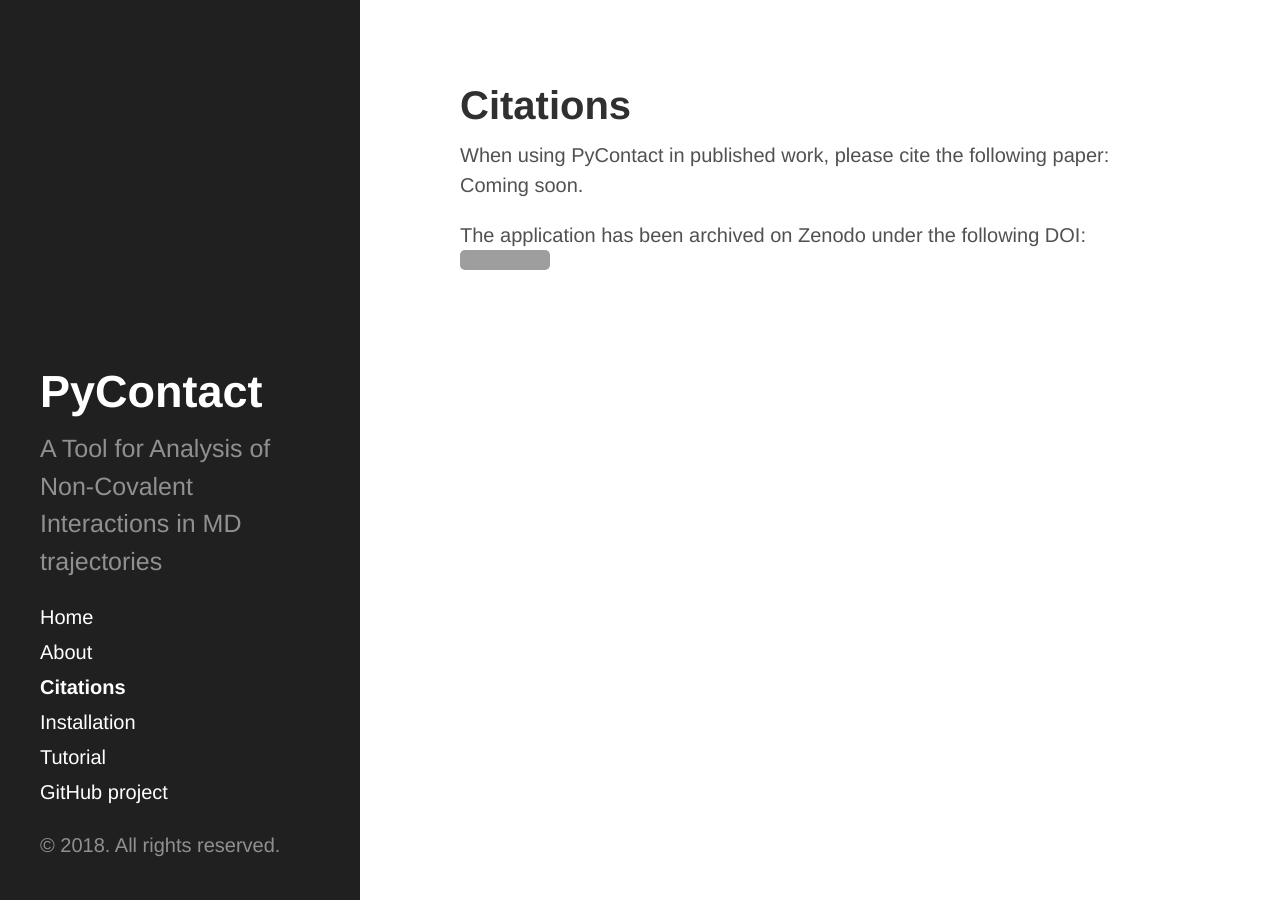
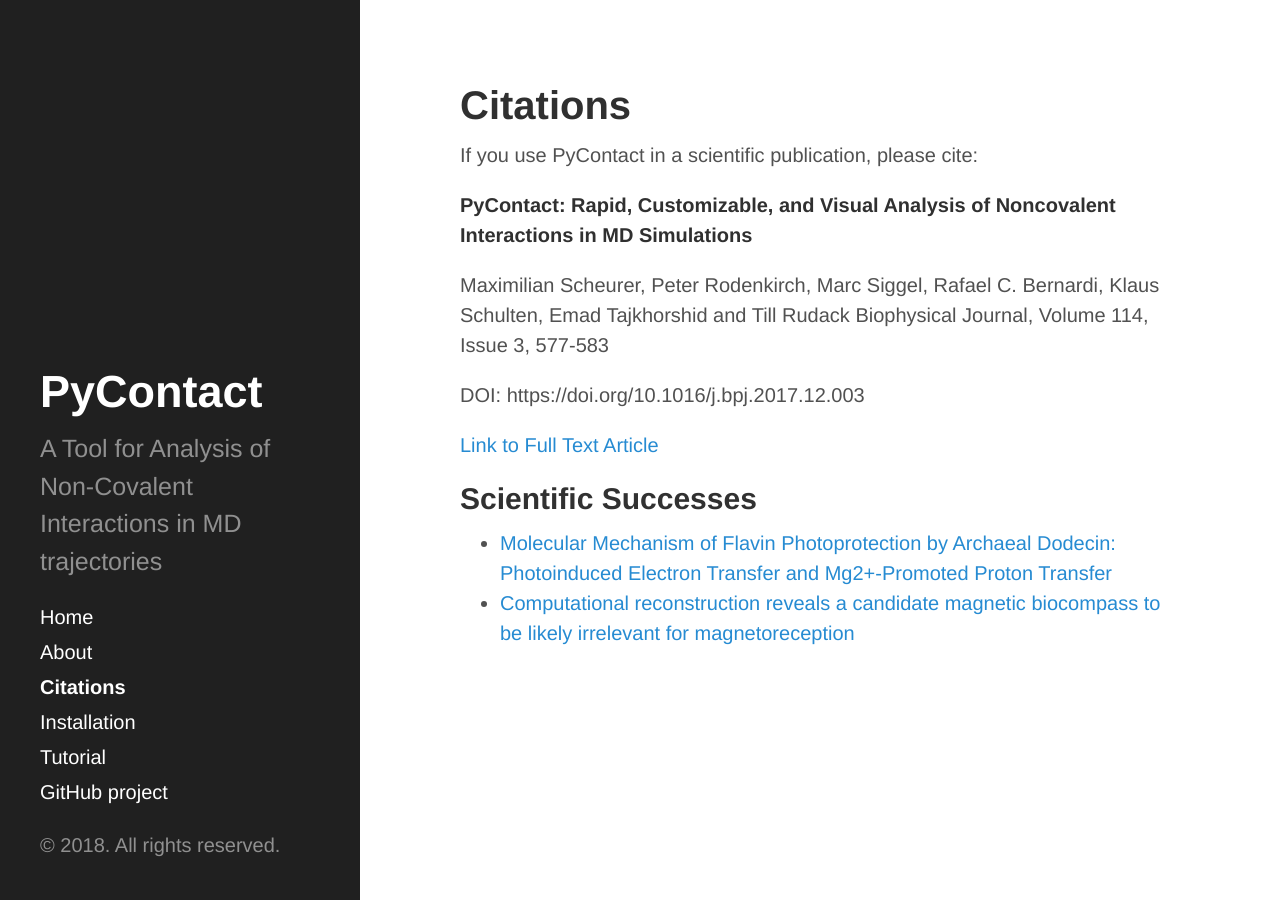
Before and after one commit to pycontact/pycontact.github.io, a Jekyll site: the page built from citations.md, in a window 1280 px wide. Built offline with Jekyll 4.4.1, drawn with Linux system fonts in a browser that asks for light colours; grey boxes are pictures that could not be loaded.

Commit message:
Added citation and papers

```diff
--- a/citations.md
+++ b/citations.md
@@ -3,10 +3,19 @@ layout: page
 title: Citations
 ---
 
-When using PyContact in published work, please cite the following paper:
-Coming soon.
+If you use PyContact in a scientific publication, please cite:
 
-The application has been archived on Zenodo under the following DOI:
-[![DOI](https://www.zenodo.org/badge/56337063.svg)](https://www.zenodo.org/badge/latestdoi/56337063)
+__PyContact: Rapid, Customizable, and Visual Analysis of Noncovalent Interactions in MD Simulations__
 
-<!-- # Acknowledgements -->
+Maximilian Scheurer, Peter Rodenkirch, Marc Siggel, Rafael C. Bernardi, Klaus Schulten, Emad Tajkhorshid and Till Rudack
+Biophysical Journal, Volume 114, Issue 3, 577-583
+
+DOI: https://doi.org/10.1016/j.bpj.2017.12.003
+
+[Link to Full Text Article](http://www.cell.com/biophysj/fulltext/S0006-3495(17)35051-8)
+
+
+## Scientific Successes
+
+- [Molecular Mechanism of Flavin Photoprotection by Archaeal Dodecin: Photoinduced Electron Transfer and Mg2+-Promoted Proton Transfer](https://pubs.acs.org/doi/abs/10.1021/acs.jpcb.7b08597)
+- [Computational reconstruction reveals a candidate magnetic biocompass to be likely irrelevant for magnetoreception](https://www.nature.com/articles/s41598-017-13258-7)
```
